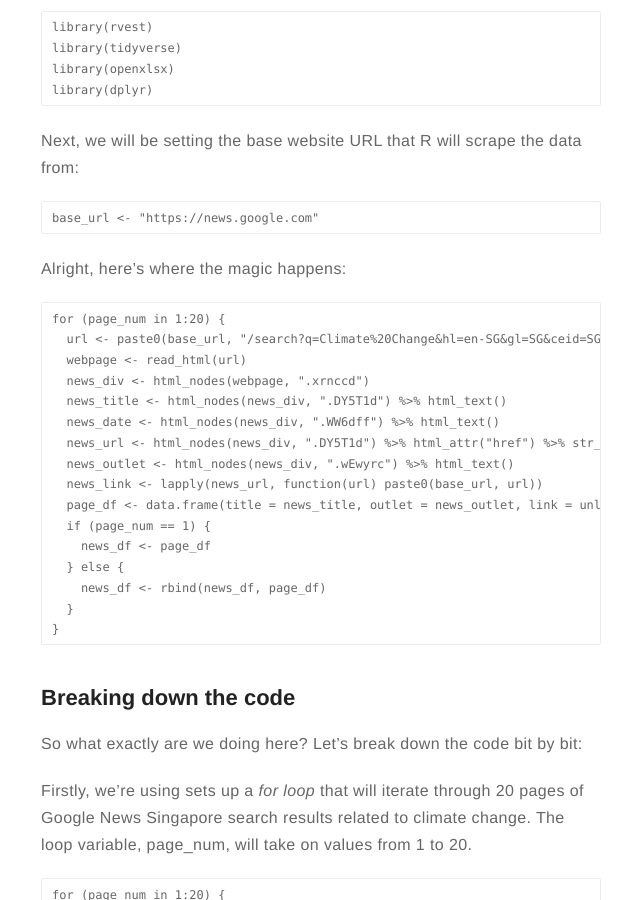
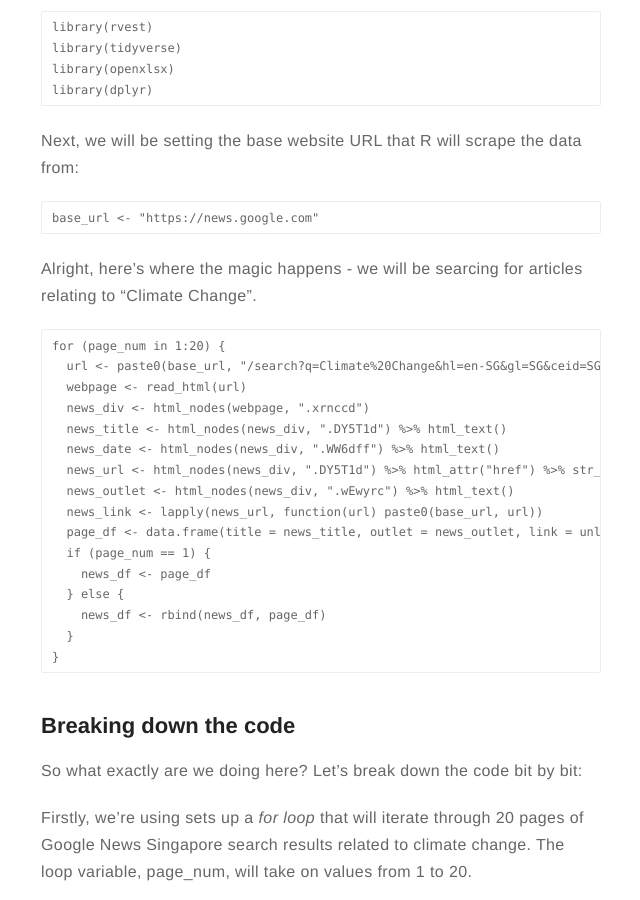
Before and after one commit to jxhnthan/john, a Jekyll site: the page built from _posts/2023-03-29-webscraping.markdown, in a window 1280 px wide and 900 px high, scrolled down 665 px. Shown: the whole window, without its empty margins (319-959 px from the left). Built offline with Jekyll 4.4.1, drawn with Linux system fonts in a browser that asks for light colours; nearby versions of some CDN libraries.

Commit message:
Update 2023-03-29-webscraping.markdown

````diff
--- a/_posts/2023-03-29-webscraping.markdown
+++ b/_posts/2023-03-29-webscraping.markdown
@@ -38,7 +38,7 @@ Next, we will be setting the base website URL that R will scrape the data from:
 base_url <- "https://news.google.com"
 ```
 
-Alright, here's where the magic happens:
+Alright, here's where the magic happens - we will be searcing for articles relating to "Climate Change".
 
 ```{r}
 for (page_num in 1:20) {
````
